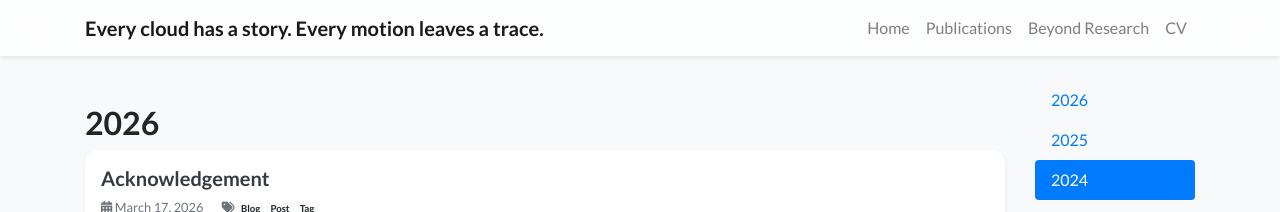
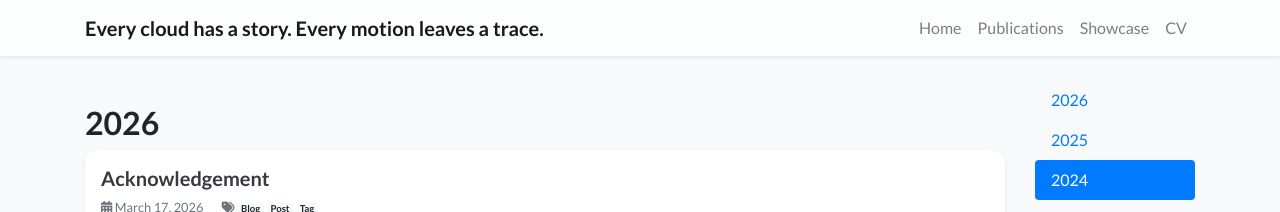
Before and after one commit to Yuehui-Ma/Yuehui-Ma.github.io, a Jekyll site: the page built from blog.html, in a window 1280 px wide. Shown: the top 212 px of the page. Built offline with Jekyll 4.4.1, drawn with Linux system fonts in a browser that asks for light colours; nearby versions of some CDN libraries; a style sheet for code colours, icons or effects is not loaded.

Commit message:
Update showcase

```diff
--- a/_data/navigation.yml
+++ b/_data/navigation.yml
@@ -6,7 +6,7 @@ pages:
 - name: Publications
   url: /publications
 
-- name: Beyond Research
+- name: Showcase
   url: /showcase
 
 - name: CV
```
